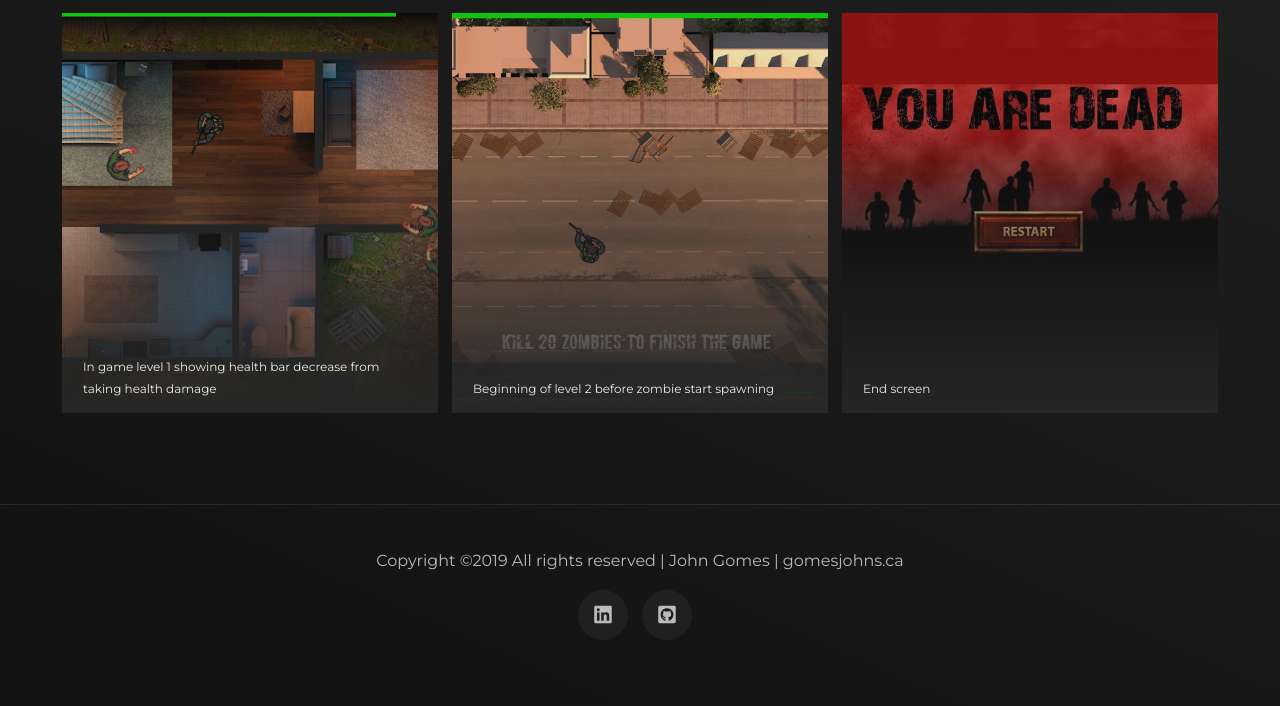
After one commit to gomesjohns/Gomesjohns.ca, a PHP site: page /project-invasion.php in a window 1280 px wide. The commit adds this page. Shown: the part 1084-1790 px from the top of the page. Run offline with PHP 8.4, Linux system fonts and the light colour scheme; some libraries are stand-ins or nearby versions.

Commit message:
Added new project details, updated footer

```diff
--- a/css/style.css
+++ b/css/style.css
@@ -121,7 +121,7 @@ a, p{
     width: 100%;
     margin: 0 auto;
     text-align: center;
-    top: 30% !important;
+    top: 35% !important;
     z-index: 0;
 }
 
@@ -235,7 +235,7 @@ a, p{
     ##Device = Larger desktop screens
     ##Screen = 2000px and up
 */
-@media (min-width: 2000px) {
+@media (max-width: 2000px) {
     .headerTitle h1{
         font-size: 250px;
     }
@@ -248,11 +248,11 @@ a, p{
 }
 /*
     ##Device = Large Laptops, Desktops
-    ##Screen = B/w 1520px to 1920px
+    ##Screen = 1920px
 */
-@media (min-width: 1520px) and (max-width: 1920px) {
+@media (max-width: 1920px) {
     .headerTitle h1{
-        font-size: 200px;
+        font-size: 120px;
     }
     .headerSubject{
         bottom: -2%!important;
@@ -261,9 +261,9 @@ a, p{
 
 /*
     ##Device = Laptops, Desktops
-    ##Screen = B/w 600px to 1500px
+    ##Screen = 1500px
 */
-@media (min-width: 600px) and (max-width: 1500px) {
+@media (max-width: 1500px) {
     .headerTitle h1{
         font-size: 100px;
     }
--- a/footer.php
+++ b/footer.php
@@ -8,9 +8,8 @@
                             Copyright &copy;<script>document.write(new Date().getFullYear());</script> All rights reserved | John Gomes | gomesjohns.ca
                         </p>
                         <ul class="ftco-footer-social p-0">
-                            <li class="ftco-animate"><a href="#"><span class="icon-twitter"><i class="fab fa-linkedin"></i></span></a></li>
-                            <li class="ftco-animate"><a href="#"><span class="icon-facebook"><i class="fab fa-instagram"></i></span></a></li>
-                            <li class="ftco-animate"><a href="#"><span class="icon-instagram"><i class="fab fa-github-square"></i></span></a></li>
+                            <li class="ftco-animate"><a href="https://www.linkedin.com/in/john-s-gomes/"><span><i class="fab fa-linkedin"></i></span></a></li>
+                            <li class="ftco-animate"><a href="https://github.com/gomesjohns"><span><i class="fab fa-github-square"></i></span></a></li>
                         </ul>
                     </div>
                 </div>
--- /dev/null
+++ b/project-invasion.php
@@ -0,0 +1,132 @@
+<?php include('nav.php');?>
+
+    <!-- Customer Feedback Management System -->
+    <div class="py-5 container">
+        <!-- Header Text -->
+        <div class="row project-title">
+            <div class="m-auto heading-section text-center ">
+                <h1>Invasion</h1>
+                <p>Invasion is top down survival game built for web platform. The goal of the player is to survive an apocalypse
+                     by killing zombies and rebuilding the doors. Game is built on typeScript with the help of couple more JS libraries. 2D maps were desgined using 3D software then
+                     exported for 2D environment.
+                </p>
+            </div>
+        </div>
+
+        <!-- Tools used section -->
+        <div class="tools-used mt-4 text-center row ">
+            <div class="m-auto w-10">
+                <img src="https://img.icons8.com/officel/40/000000/code.png" alt="Logo of code" title="TypeScript">
+                <span class="text-muted display-block text-small">TypeScript</span>
+            </div>
+
+            <div class="m-auto w-10">
+                <img src="https://img.icons8.com/color/40/000000/3d-scale.png" alt="Logo of 3D model" title="C4D">
+                <span class="text-muted display-block text-small">Cinema 4D</span>
+            </div>
+
+            <div class="m-auto w-10">
+                <img src="https://img.icons8.com/color/40/000000/design.png" alt="Logo of balsamiq" title="Balsamiq">
+                <span class="text-muted display-block text-small">Balsamiq</span>
+            </div>
+
+            <div class="m-auto w-10">
+                <img src="https://img.icons8.com/color/40/000000/nodejs.png" alt="Logo of NodeJS" title="NodeJS">
+                <span class="text-muted display-block text-small">NodeJS</span>
+            </div>
+        </div>
+
+        <!-- Image Gallery -->
+        <div class="row py-5 no-gutters">
+
+            <div class="col-md-4 ftco-animate p-2 ">
+                <div class="project-block img d-flex align-items-end bgPos-top" style="background-image: url(assets/images/Invasion_WebGame/Invasion_SC7.png);">
+                    <div class="project-overlay"></div>
+                    <a href="assets/images/Invasion_WebGame/Invasion_SC7.png" class="icon image-popup d-flex justify-content-center align-items-center">
+                        <i class="fas fa-photo-video fa-2x"></i>
+                    </a>
+                    <div class="desc w-100 px-4">
+                            <div class="text w-100 mb-3 text-small">
+                                <span>Preliminary interface sketch using Balsamiq</span>
+                            </div>
+                        </div>
+                </div>
+            </div>
+
+            <div class="col-md-4 ftco-animate p-2 ">
+                <div class="project-block img d-flex align-items-end bgPos-top" style="background-image: url(assets/images/Invasion_WebGame/Invasion_SC1.JPG);">
+                    <div class="project-overlay"></div>
+                    <a href="assets/images/Invasion_WebGame/Invasion_SC1.JPG" class="icon image-popup d-flex justify-content-center align-items-center">
+                        <i class="fas fa-photo-video fa-2x"></i>
+                    </a>
+                    <div class="desc w-100 px-4">
+                            <div class="text w-100 mb-3 text-small">
+                                <span>Menu screen</span>
+                            </div>
+                        </div>
+                </div>
+            </div>
+
+            <div class="col-md-4 ftco-animate p-2 ">
+                <div class="project-block img d-flex align-items-end bgPos-top" style="background-image: url(assets/images/Invasion_WebGame/Invasion_SC2.JPG);">
+                    <div class="project-overlay"></div>
+                    <a href="assets/images/Invasion_WebGame/Invasion_SC2.JPG" class="icon image-popup d-flex justify-content-center align-items-center">
+                        <i class="fas fa-photo-video fa-2x"></i>
+                    </a>
+                    <div class="desc w-100 px-4">
+                            <div class="text w-100 mb-3 text-small">
+                                <span>In game level 1 showing zombies breaking into the house</span>
+                            </div>
+                        </div>
+                </div>
+            </div>
+
+            <div class="col-md-4 ftco-animate p-2 ">
+                <div class="project-block img d-flex align-items-end bgPos-top" style="background-image: url(assets/images/Invasion_WebGame/Invasion_SC4.JPG);">
+                    <div class="project-overlay"></div>
+                    <a href="assets/images/Invasion_WebGame/Invasion_SC4.JPG" class="icon image-popup d-flex justify-content-center align-items-center">
+                        <i class="fas fa-photo-video fa-2x"></i>
+                    </a>
+                    <div class="desc w-100 px-4">
+                            <div class="text w-100 mb-3 text-small">
+                                <span>In game level 1 showing health bar decrease from taking health damage</span>
+                            </div>
+                        </div>
+                </div>
+            </div>
+
+            <div class="col-md-4 ftco-animate p-2 ">
+                <div class="project-block img d-flex align-items-end bgPos-top" style="background-image: url(assets/images/Invasion_WebGame/Invasion_SC5.JPG);">
+                    <div class="project-overlay"></div>
+                    <a href="assets/images/Invasion_WebGame/Invasion_SC5.JPG" class="icon image-popup d-flex justify-content-center align-items-center">
+                        <i class="fas fa-photo-video fa-2x"></i>
+                    </a>
+                    <div class="desc w-100 px-4">
+                            <div class="text w-100 mb-3 text-small">
+                                <span>Beginning of level 2 before zombie start spawning</span>
+                            </div>
+                        </div>
+                </div>
+            </div>
+
+            <div class="col-md-4 ftco-animate p-2 ">
+                <div class="project-block img d-flex align-items-end bgPos-top" style="background-image: url(assets/images/Invasion_WebGame/Invasion_SC3.JPG);">
+                    <div class="project-overlay"></div>
+                    <a href="assets/images/Invasion_WebGame/Invasion_SC3.JPG" class="icon image-popup d-flex justify-content-center align-items-center">
+                        <i class="fas fa-photo-video fa-2x"></i>
+                    </a>
+                    <div class="desc w-100 px-4">
+                            <div class="text w-100 mb-3 text-small">
+                                <span>End screen</span>
+                            </div>
+                        </div>
+                </div>
+            </div>
+
+
+
+
+        </div>
+    </div>
+
+<?php include('footer.php');?>
```
Also changed, not shown: index.php (+4 -4 lines), project-CFMS.php (+36 -50 lines), assets/images/Invasion_WebGame/Invasion_SC6.JPG (deleted).
